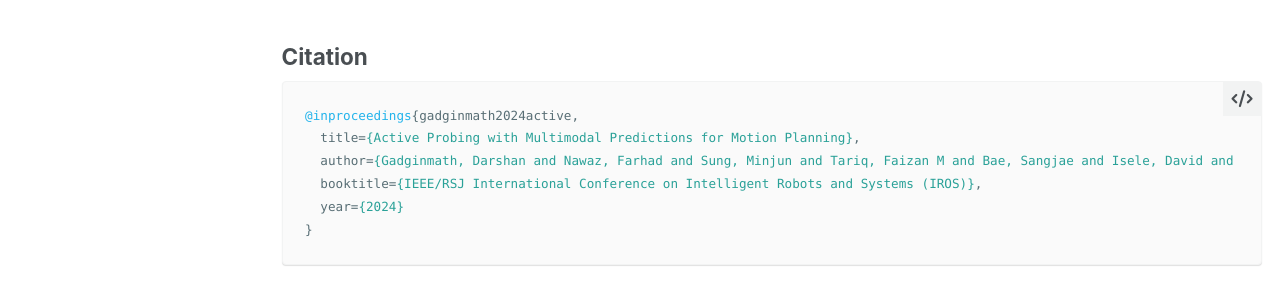
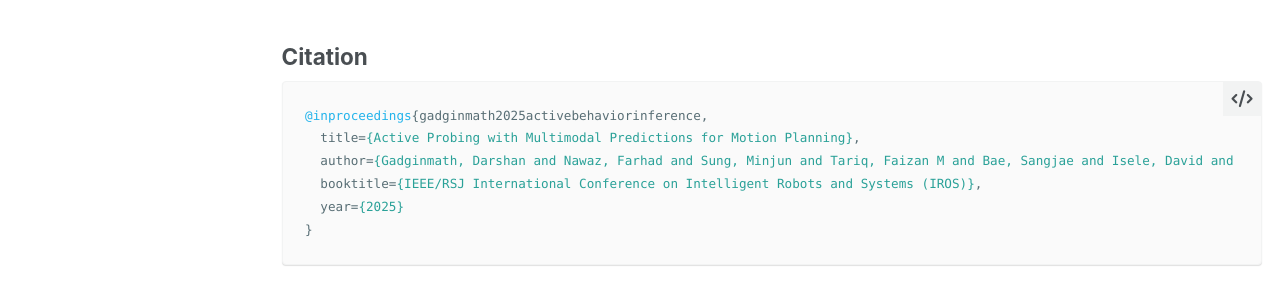
Before and after one commit to darshangm/darshangm.github.io, a Jekyll site: the page built from _pages/active-probing-multimodal-predictions.md, in a window 1280 px wide and 900 px high, scrolled down 3604 px. Shown: the part 152-453 px from the top of the window. Built offline with Jekyll 4.4.1, drawn with Linux system fonts in a browser that asks for light colours.

Commit message:
Update active-probing-multimodal-predictions.md

````diff
--- a/_pages/active-probing-multimodal-predictions.md
+++ b/_pages/active-probing-multimodal-predictions.md
@@ -92,11 +92,11 @@ Code is available [here](https://www.github.com/darshangm/)
 ## Citation
 
 ```bibtex
-@inproceedings{gadginmath2024active,
+@inproceedings{gadginmath2025activebehaviorinference,
   title={Active Probing with Multimodal Predictions for Motion Planning},
   author={Gadginmath, Darshan and Nawaz, Farhad and Sung, Minjun and Tariq, Faizan M and Bae, Sangjae and Isele, David and Pasqualetti, Fabio and D'sa, Jovin},
   booktitle={IEEE/RSJ International Conference on Intelligent Robots and Systems (IROS)},
-  year={2024}
+  year={2025}
 }
 ```
 
````
